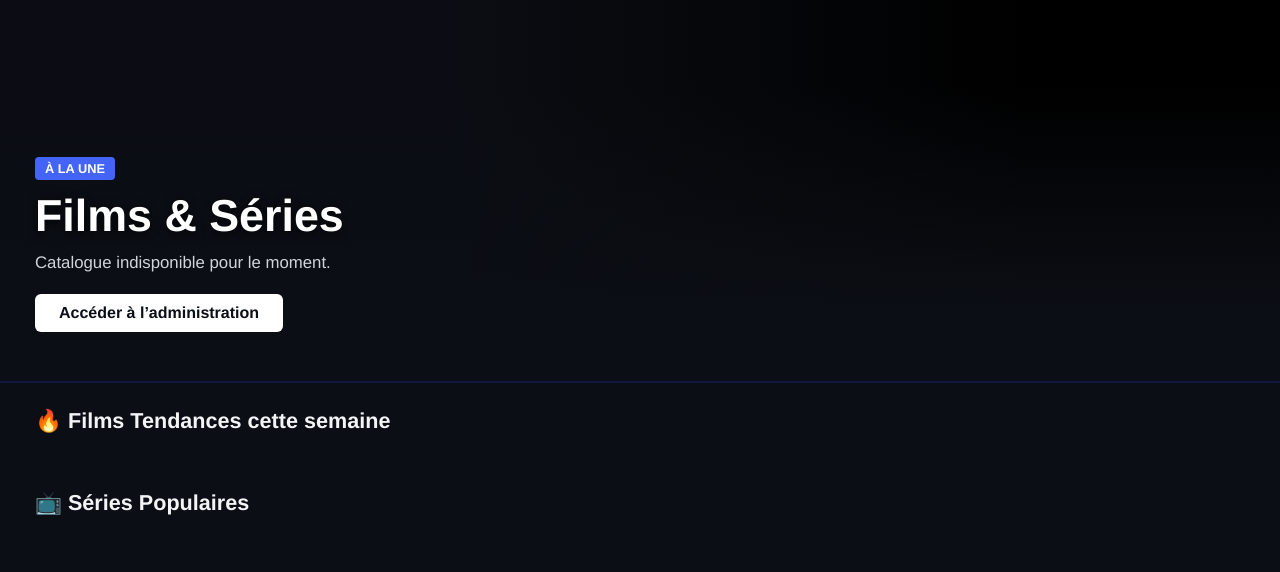
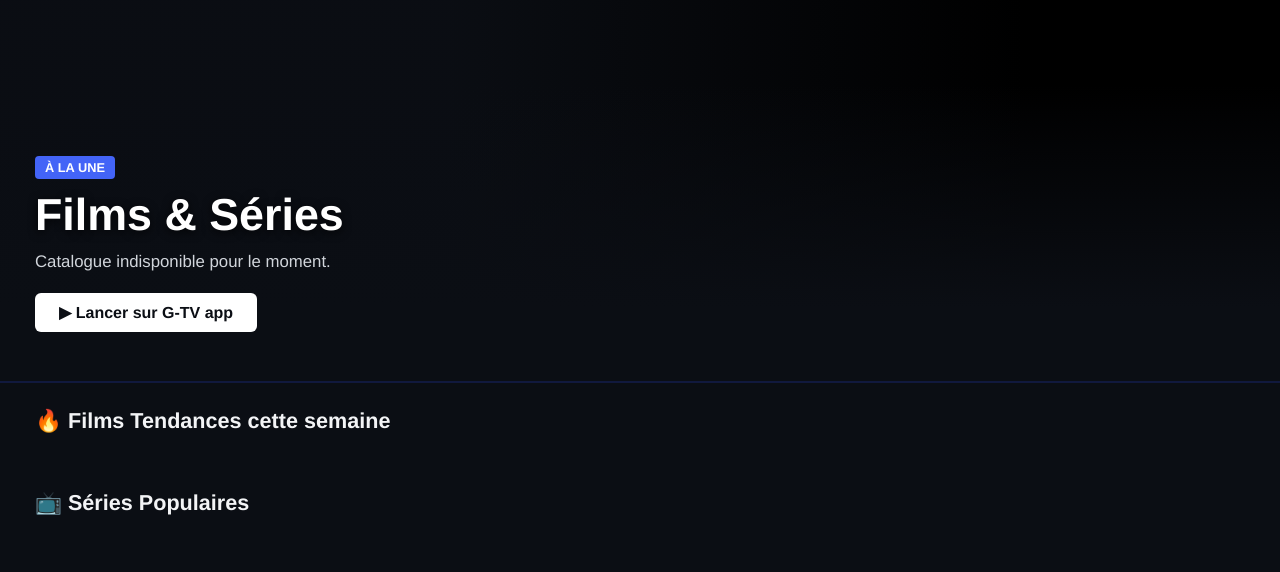
Before and after one commit to lgtv80660-png/Gpanel-2.0, a PHP site: page / in a window 1280 px wide. Shown: the part 113-685 px from the top of the page. Run offline with PHP 8.4, Linux system fonts and the light colour scheme.

Commit message:
Link homepage hero to G-TV app

```diff
--- a/index.php
+++ b/index.php
@@ -147,7 +147,7 @@ $heroMovies = array_slice($trendingMovies, 0, 10);
                 <span class="hero-badge" id="heroBadge">À LA UNE</span>
                 <h1 class="hero-title" id="heroTitle"><?php echo htmlspecialchars($first['title'] ?? $first['name'] ?? 'Films & Séries'); ?></h1>
                 <p class="hero-desc" id="heroDesc"><?php echo htmlspecialchars($first['overview'] ?? 'Catalogue indisponible pour le moment.'); ?></p>
-                <a href="/admin.php" class="btn-play">Accéder à l’administration</a>
+                <a href="https://gtv-3-cloudflare.lgtv80660.workers.dev/" class="btn-play">▶ Lancer sur G-TV app</a>
             </div>
         </div>
 
```
